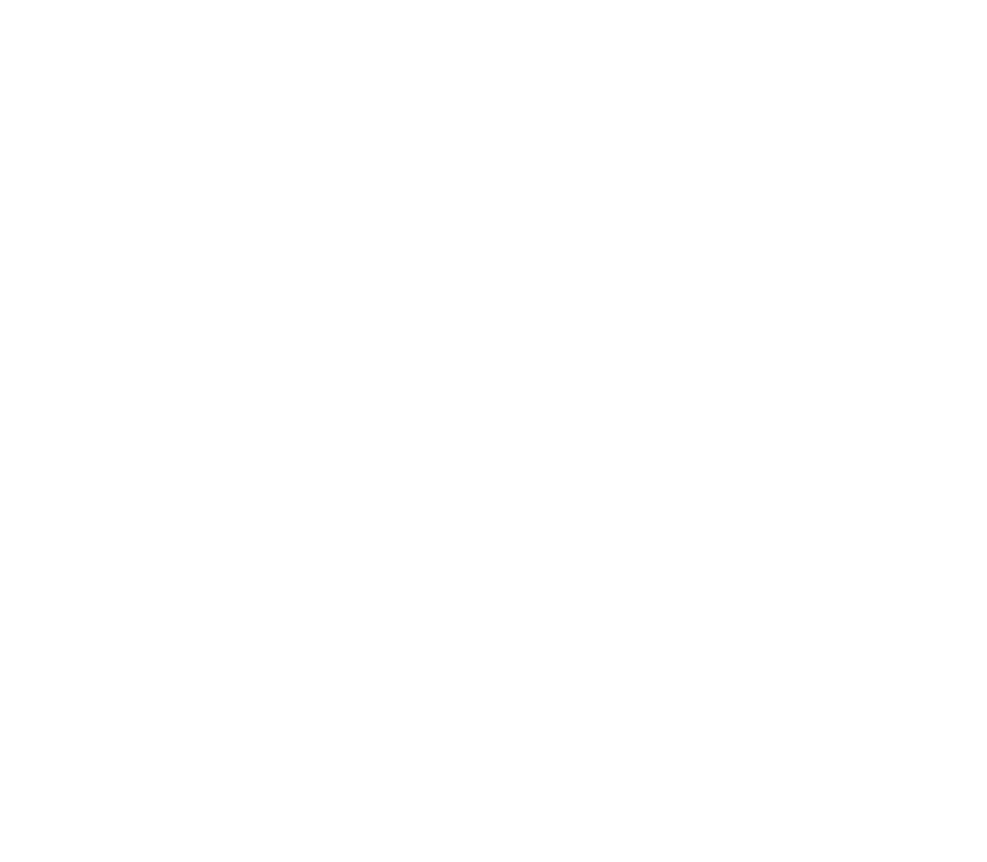
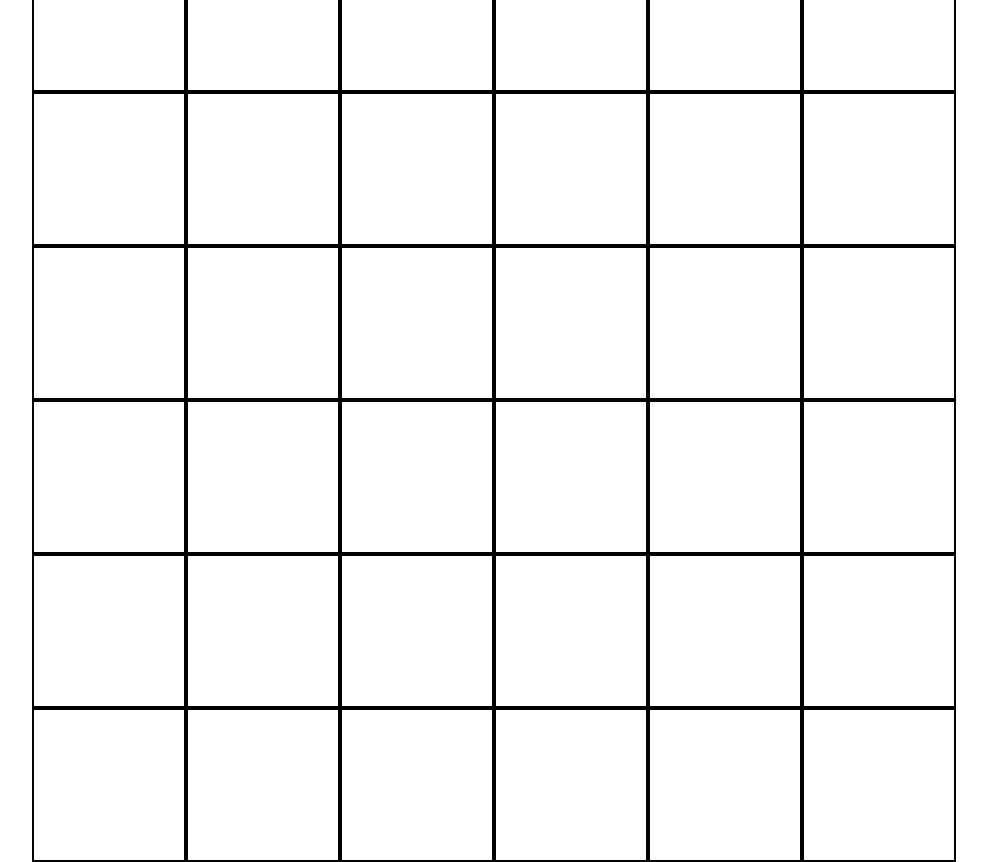
Before and after one commit to Maurospinosi/js-jq-ajax-grigliaquad, a plain HTML site: page index.html in a window 1280 px wide. Shown: the whole page, without its empty margins (146-1133 px from the left). Before the commit the page ends 800 px from the top, so only its background shows below. Drawn offline with nearby package versions, Linux system fonts and the light colour scheme.

Commit message:
Stile completo : Griglia

```diff
--- a/css/style.css
+++ b/css/style.css
@@ -0,0 +1,24 @@
+.container{
+  cursor: pointer;
+  position: absolute;
+  top:50%;
+  left:50%;
+  transform: translate(-50%, -50%);
+}
+.row{
+  display: flex;
+}
+.boxes{
+  height: 150px;
+  width: 150px;
+  border: 2px solid black;
+}
+.inline{
+  display: inline-block;
+}
+.style-yellow{
+  background-color: yellow;
+}
+.style-green{
+  background-color: green;
+}
--- a/index.html
+++ b/index.html
@@ -9,6 +9,56 @@
   <title>Quadratini AJAX</title>
 </head>
 <body>
+  <div class="container">
+    <div class="row">
+      <div class="boxes"></div>
+      <div class="boxes"></div>
+      <div class="boxes"></div>
+      <div class="boxes"></div>
+      <div class="boxes"></div>
+      <div class="boxes"></div>
+    </div>
+    <div class="row">
+      <div class="boxes"></div>
+      <div class="boxes"></div>
+      <div class="boxes"></div>
+      <div class="boxes"></div>
+      <div class="boxes"></div>
+      <div class="boxes"></div>
+    </div>
+    <div class="row">
+      <div class="boxes"></div>
+      <div class="boxes"></div>
+      <div class="boxes"></div>
+      <div class="boxes"></div>
+      <div class="boxes"></div>
+      <div class="boxes"></div>
+    </div>
+    <div class="row">
+      <div class="boxes"></div>
+      <div class="boxes"></div>
+      <div class="boxes"></div>
+      <div class="boxes"></div>
+      <div class="boxes"></div>
+      <div class="boxes"></div>
+    </div>
+    <div class="row">
+      <div class="boxes"></div>
+      <div class="boxes"></div>
+      <div class="boxes"></div>
+      <div class="boxes"></div>
+      <div class="boxes"></div>
+      <div class="boxes"></div>
+    </div>
+    <div class="row">
+      <div class="boxes"></div>
+      <div class="boxes"></div>
+      <div class="boxes"></div>
+      <div class="boxes"></div>
+      <div class="boxes"></div>
+      <div class="boxes"></div>
+    </div>
+  </div>
 
 
 <script type="text/javascript" src="js/menu.js"></script>
--- a/js/menu.js
+++ b/js/menu.js
@@ -0,0 +1,7 @@
+// Generare una griglia 6x6 (36 boxes), ad ogni click parte una richiesta AJAX
+// che prende un numero random da 1 a 9 (scegliere API opportuna).
+// Se è <= 5 il quadrato diventa giallo, se è > di 5 il quadrato diventa verde.
+// Il numero ottenuto appare al centro del quadrato.
+$(document).ready(function(){
+
+});
```
